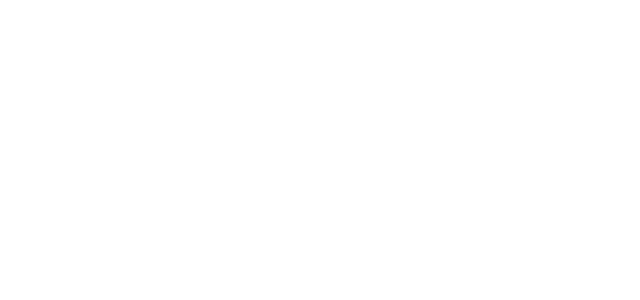
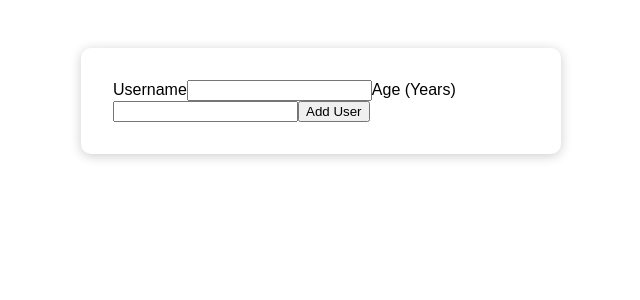
Before and after one commit to Coughdrops13/udemy-reactjs, a React (Create React App) app in the folder react-complete-guide-review-project-1/: page / in a window 1280 px wide. Shown: the top 300 px of the page, without its empty margins (319-959 px from the left). Built offline with nearby package versions, Linux system fonts and the light colour scheme.

Commit message:
add Card and User components to App component and add styles to card component

```diff
--- a/react-complete-guide-review-project-1/src/App.js
+++ b/react-complete-guide-review-project-1/src/App.js
@@ -1,9 +1,14 @@
 import React from 'react';
+import Card from './Components/Card';
+import User from './Components/User';
 
 
 function App() {
   return (
     <div>
+      <Card>
+        <User />
+      </Card>
 
     </div>
   );
--- a/react-complete-guide-review-project-1/src/Components/Card.module.css
+++ b/react-complete-guide-review-project-1/src/Components/Card.module.css
@@ -1,6 +1,8 @@
 .card {
-  background-color: white;
-  width: 80%;
-  max-width: 768px;
-  border-radius: 2rem;
+  width: 30rem;
+  max-width: 90%;
+  margin: 3rem auto;
+  padding: 2rem;
+  box-shadow: 0 2px 12px rgba(0, 0, 0, 0.2);
+  border-radius: 10px;
 }
--- a/react-complete-guide-review-project-1/src/Components/User.js
+++ b/react-complete-guide-review-project-1/src/Components/User.js
@@ -3,6 +3,17 @@ import styles from './User.module.css';
 
 const User = props => {
 
+  return (
+    <div>
+      <form>
+        <label>Username</label>
+        <input />
+        <label>Age (Years)</label>
+        <input />
+        <button type='submit'>Add User</button>
+      </form>
+    </div>
+  )
 };
 
 export default User;
```
